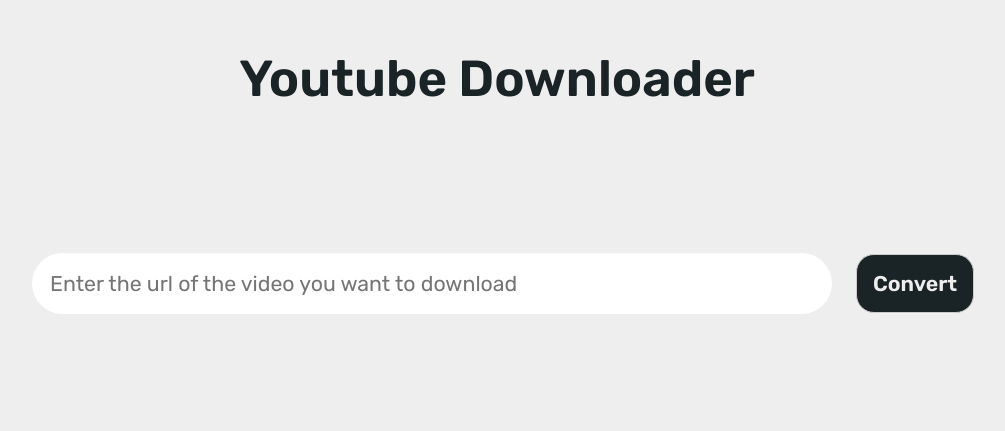
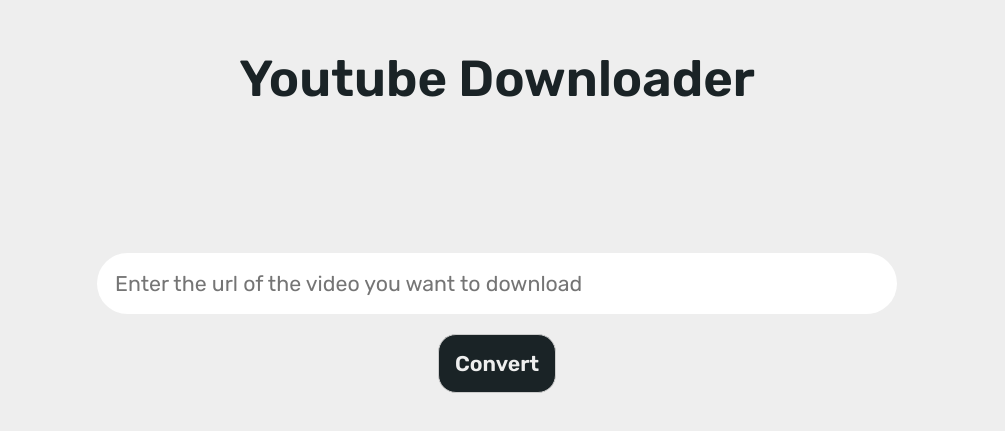
Before and after one commit to TrAyZeN/youtube-downloader, a Svelte app in the folder frontend/: page / in a window 1280 px wide. Shown: the part 103-534 px from the top of the page, without its empty margins (143-1148 px from the left). Built offline with nearby package versions, Linux system fonts and the light colour scheme.

Commit message:
Fix convert button positionning

```diff
--- a/frontend/src/App.svelte
+++ b/frontend/src/App.svelte
@@ -14,9 +14,7 @@
     let state = null;
     let result = null;
 
-    function convert(e) {
-        e.preventDefault();
-
+    function convert() {
         if (eventSource != null) {
             return;
         }
@@ -57,7 +55,7 @@
 
 <main>
     <h1>Youtube Downloader</h1>
-    <form on:submit={convert}>
+    <form on:submit|preventDefault={convert}>
         <input
             bind:value={url}
             use:focus
@@ -107,6 +105,13 @@
         font-size: 38pt;
         color: $secondary;
         margin: 8rem;
+    }
+
+    form {
+        display: flex;
+        flex-direction: column;
+        align-items: center;
+        justify-content: center;
     }
 
     input {
```
